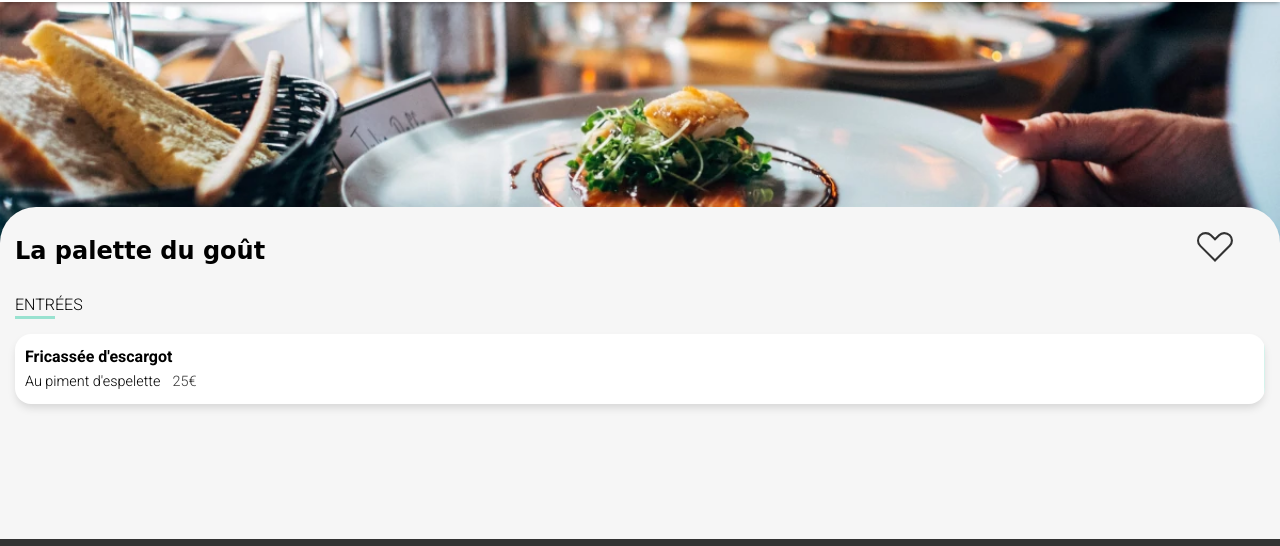
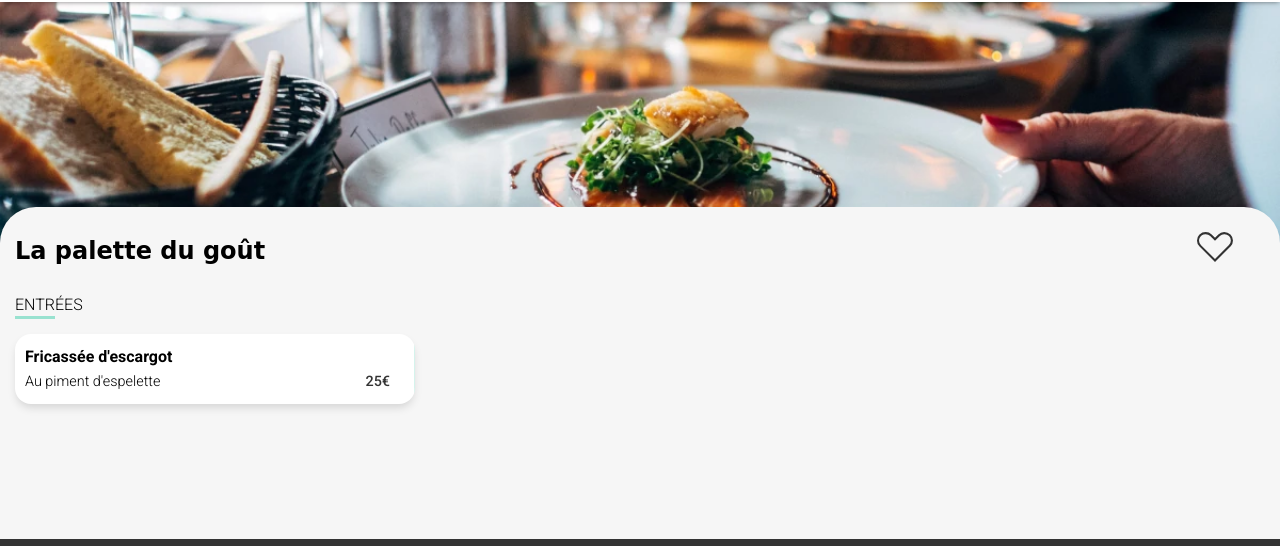
Before and after one commit to borisMontavon/BorisMontavon_3_21032021, a website: page menu-1.html in a window 1280 px wide. Shown: the part 68-614 px from the top of the page. Drawn offline with Linux system fonts and the light colour scheme; a web font is replaced by a local one.

Commit message:
[wip] Hover menu animation

```diff
--- a/menu-1.html
+++ b/menu-1.html
@@ -35,11 +35,11 @@
                 <div class="plates">
                     <h4>entrées</h4>
                     <a href="#">
-                        <div class="menu-info">
-                            <div>
-                                <p><strong>Fricassée d'escargot</strong></p>
-                                <p>Au piment d'espelette</p>
-                            </div>
+                        <div class="plate-title">
+                            <p><strong>Fricassée d'escargot</strong></p>
+                            <p>Au piment d'espelette</p>
+                        </div>
+                        <div class="menu-price">
                             <p class="price">25€</p>
                         </div>
                         <div class="check">
--- a/src/scss/components/menus/_menu-style.scss
+++ b/src/scss/components/menus/_menu-style.scss
@@ -76,19 +76,35 @@
         box-shadow: $box-shadow rgba(0,0,0,0.15);
         border-radius: 1rem;
         overflow-x: hidden;
+        position: relative;
+
+        @media screen and (min-width: $computer-breakpoint) {
+            width: 400px;
+        }
 
         &:hover {
+            .plate-title {
+                width: 265px;
+            }
+
+            .menu-price {
+                transform: translate3d(-62px, 0, 0);
+            }
+
             .check {
                 transform: translate3d(0, 0, 0);
 
                 i {
-                    transform: rotate(365deg); // keyframes rotate 365deg
+                    animation: rotate 0.5s forwards;
                 }
             }
         }
 
         p {
             line-height: 25px;
+            white-space: nowrap;
+            text-overflow: ellipsis;
+            overflow: hidden;
         }
 
         p:first-child {
@@ -101,11 +117,24 @@
             margin-bottom: 10px;
         }
 
-        .price {
-            color: $jet;
-            font-weight: 500;
-            font-size: 0.9rem;
-            margin: 0 15px 10px 0;
+        .plate-title {
+            @media screen and (min-width: $computer-breakpoint) {
+                width: 330px;
+                transition: 0.5s;
+            }
+        }
+
+        .menu-price {
+            display: flex;
+            align-items: flex-end;
+            transition: 0.5s;
+
+            .price {
+                color: $jet;
+                font-weight: 500;
+                font-size: 0.9rem;
+                margin: 0 25px 10px 0;
+            }
         }
 
         .check {
@@ -116,7 +145,10 @@
             background-color: $middle-blue-green;
             border-radius: 0 1rem 1rem 0;
             transform: translate3d(100%, 0, 0);
-            transition: 0.3s;
+            transition: 0.5s;
+            position: absolute;
+            right: 0;
+            height: 100%;
 
             i {
                 color: $middle-blue-green;
@@ -124,14 +156,13 @@
                 padding: 4px;
                 border-radius: 50%;
                 font-size: 0.9rem;
-                transition: 0.3s;
+                transition: 0.5s;
             }
         }
     }
+}
 
-    .menu-info {
-        display: flex;
-        justify-content: space-between;
-        align-items: flex-end;
-    }
+@keyframes rotate {
+    from { transform: rotate(0deg); }
+    to { transform: rotate(365deg); }
 }
```
Also changed, not shown: src/css/menus.css.
